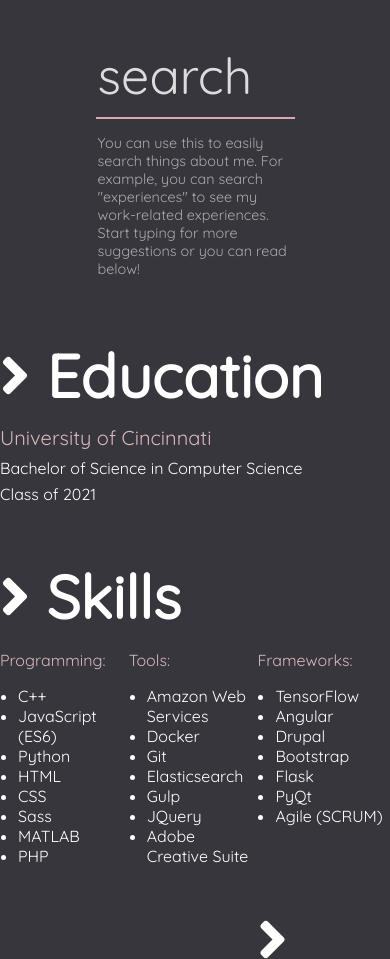
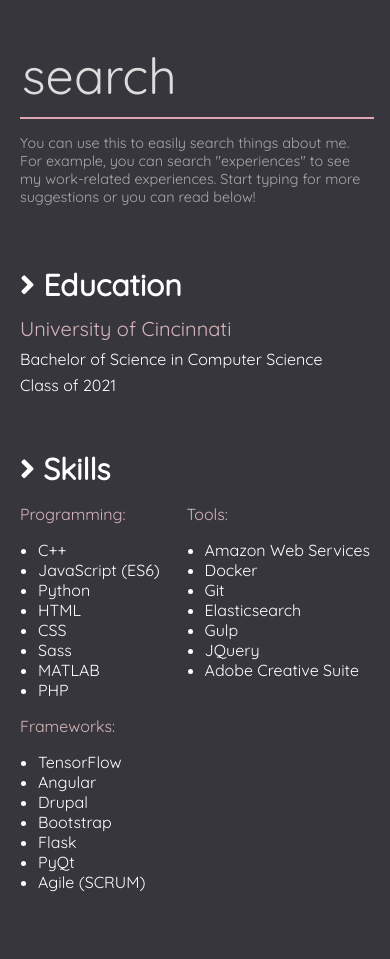
Before and after one commit to mihi-r/mihi-r.github.io, a website: page index.html in a window 390 px wide. Shown: the part 2280-3239 px from the top of the page. Drawn offline with Linux system fonts and the light colour scheme.

Commit message:
Add experience page mobile optimization

```diff
--- a/index.html
+++ b/index.html
@@ -110,6 +110,7 @@
                 </div>
                 <div class="skills">
                     <h2><i class="fas fa-angle-right"></i> Skills</h2>
+                    <div class="skills-container">
                         <div class="skill-col" id="skill-programming">
                             <p>Programming:</p>
                         </div>
@@ -118,6 +119,7 @@
                         </div>
                         <div class="skill-col" id="skill-frameworks">
                             <p>Frameworks:</p>
+                        </div>
                     </div>
                 </div>
 
--- a/main-style/main.scss
+++ b/main-style/main.scss
@@ -246,6 +246,7 @@ nav .logo img {
 #search-page .content {
     max-width: 960px;
     margin: 0 auto;
+    padding: 0 20px;
 }
 
 .search-page form {
@@ -253,7 +254,7 @@ nav .logo img {
 }
 
 .search-page .searchBox {
-    width: 50%;
+    width: 80%;
     height: 80px;
     font-size: 50px;
     font-family: $font-family;
@@ -304,7 +305,7 @@ nav .logo img {
     margin: auto;
     font-family: $font-family;
     font-size: 0.9em;
-    width: 50%;
+    width: 80%;
     color: rgb(170, 170, 170);
 }
 
@@ -329,14 +330,11 @@ nav .logo img {
     font-size: 20px;
 }
 
-#search-page .skills .skill-col {
-    float: left;
-    width: 33%;
-    padding-bottom: 60px;
-}
-
-#search-page .skills #skill-programming {
-    padding-bottom: 5px;
+#search-page .skills-container {
+    display: flex;
+    justify-content: space-between;
+    flex-flow: row wrap;
+    max-width: 700px;
 }
 
 #search-page .skills .skill-col p {
@@ -366,6 +364,7 @@ nav .logo img {
     border: 1px solid gray;
     border-radius: 50px;
     margin-right: 10px;
+    margin-bottom: 10px;
     transition: 0.3s;
 }
 
@@ -416,6 +415,20 @@ nav .logo img {
 #search-page .resume .links a:hover {
     background: #4c4c52;
     color: #dea6af;
+}
+
+@media screen and (max-width: 700px) {
+    #search-page .resume h2 {
+        font-size: 30px;
+    }
+
+    .search-page .searchBox {
+        width: 100%;
+    }
+
+    .search-page p {
+        width: 100%;
+    }
 }
 
 // About Page
```
Also changed, not shown: main-build/main.min.css. Lines whose indentation alone changed are shown as unchanged.
